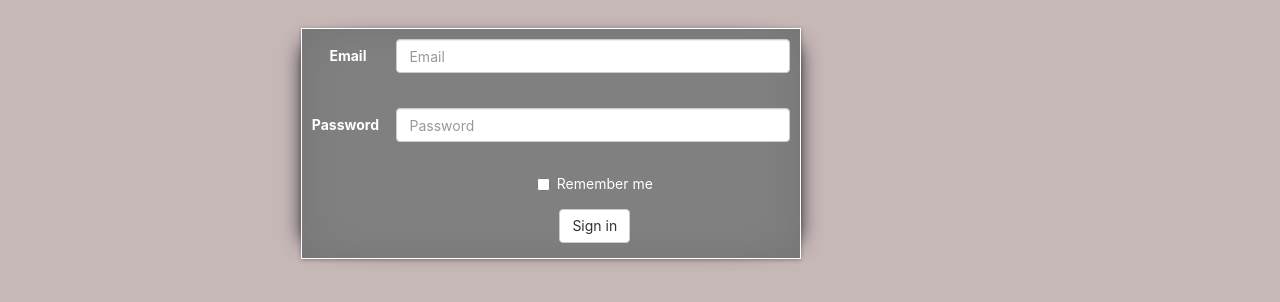
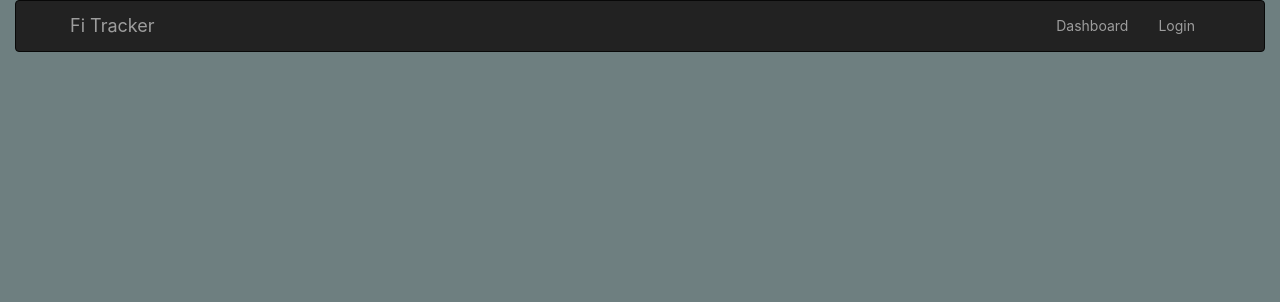
Before and after one commit to t3miLo/Fi-Tracker, a React (Create React App) app: page / in a window 1280 px wide. Shown: the top 302 px of the page. Built offline with nearby package versions, Linux system fonts and the light colour scheme.

Commit message:
added routing to dashboard and navbar

```diff
--- a/package.json
+++ b/package.json
@@ -3,9 +3,11 @@
   "version": "0.1.0",
   "private": true,
   "dependencies": {
+    "axios": "^0.18.0",
     "react": "^16.6.3",
     "react-bootstrap": "^0.32.4",
     "react-dom": "^16.6.3",
+    "react-router-dom": "^4.3.1",
     "react-scripts": "2.1.1"
   },
   "scripts": {
--- a/src/App.css
+++ b/src/App.css
@@ -1,7 +1,7 @@
 .App {
-  max-width: 53%;
+  /* max-width: 100%;
   color: white;
-  text-align: center;
+  text-align: center; */
 
 }
 
@@ -12,6 +12,7 @@
   margin: 0, auto;
   border: 1px;
   border-style: solid;
+  border-radius: 5px;
 }
 
 #formHorizontalEmail {
--- a/src/App.js
+++ b/src/App.js
@@ -1,20 +1,19 @@
 import React, { Component } from "react";
+import { BrowserRouter, Route } from "react-router-dom";
 import "./App.css";
 import { Userlogin } from "./componets/LoginForm";
+import { NavBar } from "./componets/NavBar";
 
-const centerMargin = {
-  margin: '2em auto',
-};
 
-const padding = {
-  padding: '2em'
-}
 class App extends Component {
   render() {
     return (
-      <div className="App" style={centerMargin}>
-        <Userlogin style={padding} />
-      </div>
+      <BrowserRouter>
+        <div className="container-fluid">
+          <NavBar />
+          <Route path="/login" component={Userlogin} className="text-center" />
+        </div>
+      </BrowserRouter>
     );
   }
 }
--- a/src/componets/LoginForm.js
+++ b/src/componets/LoginForm.js
@@ -57,7 +57,7 @@ export class Userlogin extends Component {
 
   render() {
     return (
-      <div id="loginForm" className="shawdow" style={background}>
+      <div id="loginForm" className="shawdow container-fluid" style={background}>
         <Form horizontal onSubmit={this.handleSubmit}>
           <FormGroup controlId="formHorizontalEmail" style={padding}>
             <Col componentClass={ControlLabel} sm={2}>
--- /dev/null
+++ b/src/componets/NavBar.js
@@ -0,0 +1,22 @@
+import React, { Component } from "react";
+import { Navbar, Nav, NavItem } from "react-bootstrap";
+
+
+export class NavBar extends Component {
+  render() {
+    return (
+      <Navbar inverse collapseOnSelect>
+        <Navbar.Header>
+          <Navbar.Brand> Fi Tracker </Navbar.Brand> <Navbar.Toggle />
+        </Navbar.Header>
+        <Navbar.Collapse>
+          <Nav pullRight>
+            <NavItem href="/dashboard">Dashboard</NavItem>
+
+            <NavItem href="/login">Login</NavItem>
+          </Nav>
+        </Navbar.Collapse>
+      </Navbar>
+    );
+  }
+}
--- a/src/index.css
+++ b/src/index.css
@@ -6,7 +6,7 @@ body {
     sans-serif;
   -webkit-font-smoothing: antialiased;
   -moz-osx-font-smoothing: grayscale;
-  background: rgb(199, 184, 184);
+  background: #6e7f80;
 }
 
 code {
```
Also changed, not shown: 1 other file (tests, documents, lock files or other folders).
